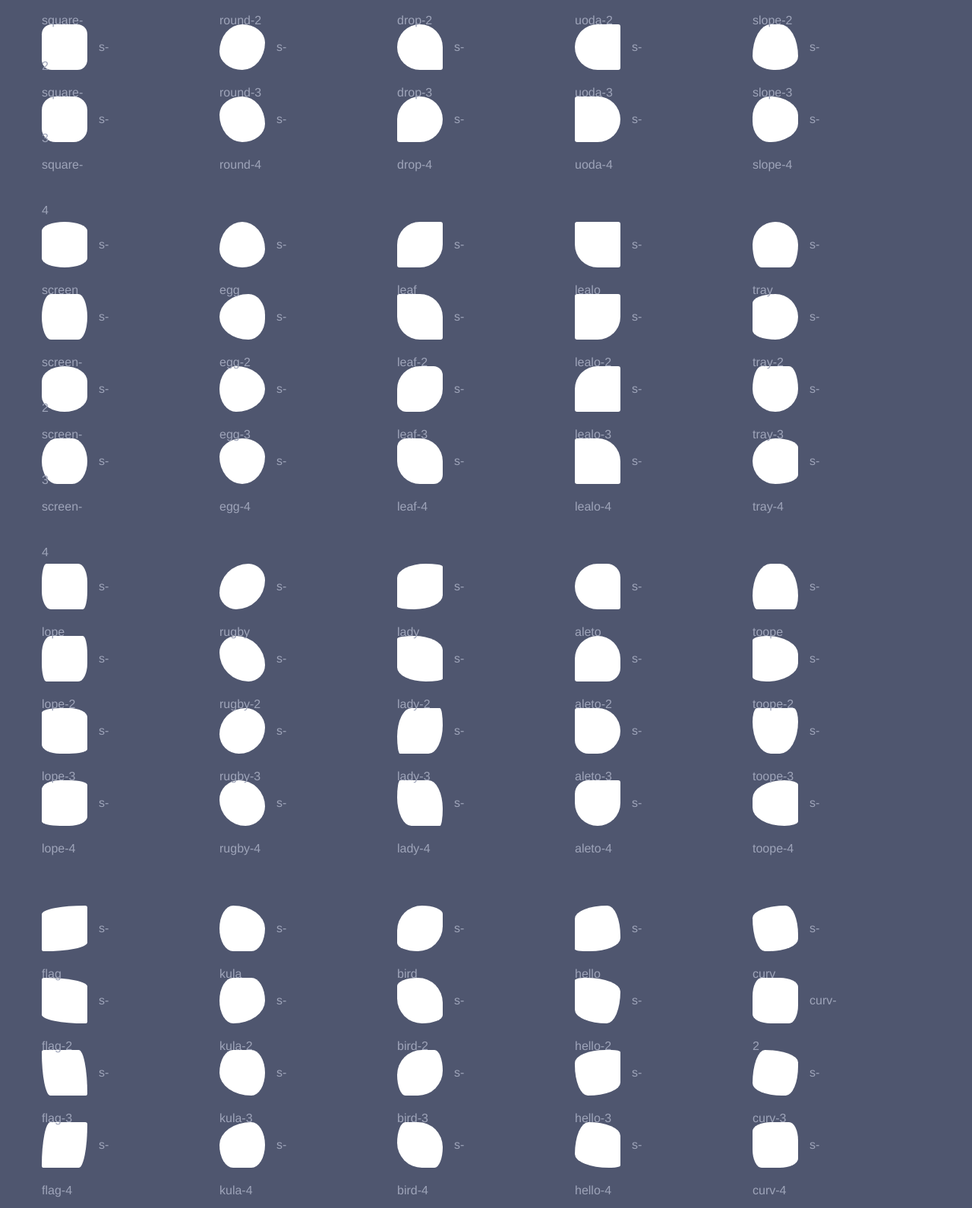
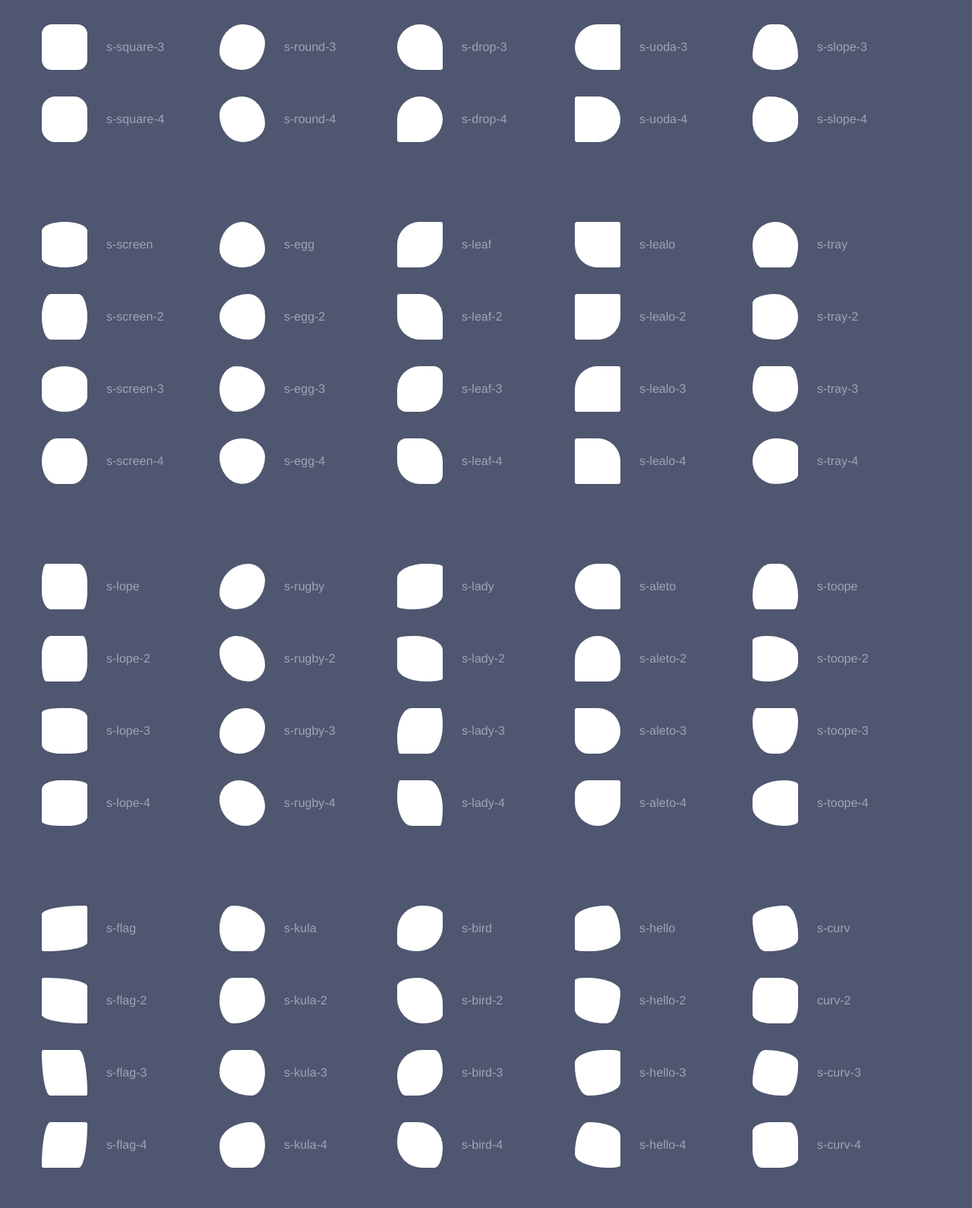
Before and after one commit to zafree/shapes, a website: page index.html in a window 1280 px wide. Shown: the part 331-1921 px from the top of the page at 76% size. Drawn offline with Linux system fonts and the light colour scheme.

Commit message:
[Refactor] now shapes are in a div with a float that looks better

```diff
--- a/index.html
+++ b/index.html
@@ -25,9 +25,6 @@
 
 			.shape li {
 				list-style: none;
-				height: 60px;
-				width: 60px;
-				background: #fff;
 				margin-bottom: 35px;
 			}
 
@@ -35,8 +32,15 @@
 				margin-bottom: 0;
 			}
 
+			.shape li div{
+				height: 60px;
+				width: 60px;
+				background: #fff;
+				float: left;
+			}
+
 			.shape li span {
-				margin-left: 75px;
+				margin-left: 25px;
 				line-height: 60px;
 				font-size: 16px;
 			}
@@ -61,34 +65,34 @@
 					<!--1st -->
 					<div class="col">
 						<ul>
-							<li class="s-square"><span>s-square</span></li>
-							<li class="s-square-2"><span>s-square-2</span></li>
-							<li class="s-square-3"><span>s-square-3</span></li>
-							<li class="s-square-4"><span>s-square-4</span></li>
+							<li><div class="s-square"></div><span>s-square</span></li>
+							<li><div class="s-square-2"></div><span>s-square-2</span></li>
+							<li><div class="s-square-3"></div><span>s-square-3</span></li>
+							<li><div class="s-square-4"></div><span>s-square-4</span></li>
 						</ul>
 						<ul>
-							<li class="s-screen"><span>s-screen</span></li>
-							<li class="s-screen-2"><span>s-screen-2</span></li>
-							<li class="s-screen-3"><span>s-screen-3</span></li>
-							<li class="s-screen-4"><span>s-screen-4</span></li>
+							<li><div class="s-screen"></div><span>s-screen</span></li>
+							<li><div class="s-screen-2"></div><span>s-screen-2</span></li>
+							<li><div class="s-screen-3"></div><span>s-screen-3</span></li>
+							<li><div class="s-screen-4"></div><span>s-screen-4</span></li>
 						</ul>
 						<ul>
-							<li class="s-lope"><span>s-lope</span></li>
-							<li class="s-lope-2"><span>s-lope-2</span></li>
-							<li class="s-lope-3"><span>s-lope-3</span></li>
-							<li class="s-lope-4"><span>s-lope-4</span></li>
+							<li><div class="s-lope"></div><span>s-lope</span></li>
+							<li><div class="s-lope-2"></div><span>s-lope-2</span></li>
+							<li><div class="s-lope-3"></div><span>s-lope-3</span></li>
+							<li><div class="s-lope-4"></div><span>s-lope-4</span></li>
 						</ul>
 						<ul>
-							<li class="s-flag"><span>s-flag</span></li>
-							<li class="s-flag-2"><span>s-flag-2</span></li>
-							<li class="s-flag-3"><span>s-flag-3</span></li>
-							<li class="s-flag-4"><span>s-flag-4</span></li>
+							<li><div class="s-flag"></div><span>s-flag</span></li>
+							<li><div class="s-flag-2"></div><span>s-flag-2</span></li>
+							<li><div class="s-flag-3"></div><span>s-flag-3</span></li>
+							<li><div class="s-flag-4"></div><span>s-flag-4</span></li>
 						</ul>
 						<ul>
-							<li class="s-rag"><span>s-rag</span></li>
-							<li class="s-rag-2"><span>s-rag-2</span></li>
-							<li class="s-rag-3"><span>s-rag-3</span></li>
-							<li class="s-rag-4"><span>s-rag-4</span></li>
+							<li><div class="s-rag"></div><span>s-rag</span></li>
+							<li><div class="s-rag-2"></div><span>s-rag-2</span></li>
+							<li><div class="s-rag-3"></div><span>s-rag-3</span></li>
+							<li><div class="s-rag-4"></div><span>s-rag-4</span></li>
 						</ul>
 					</div>
 					<!--/ 1st -->
@@ -96,46 +100,46 @@
 					<!--2nd -->
 					<div class="col">
 						<ul>
-							<li class="s-round"><span>s-round</span></li>
-							<li class="s-round-2"><span>s-round-2</span></li>
-							<li class="s-round-3"><span>s-round-3</span></li>
-							<li class="s-round-4"><span>s-round-4</span></li>
+							<li><div class="s-round"></div><span>s-round</span></li>
+							<li><div class="s-round-2"></div><span>s-round-2</span></li>
+							<li><div class="s-round-3"></div><span>s-round-3</span></li>
+							<li><div class="s-round-4"></div><span>s-round-4</span></li>
 						</ul>
 						<ul>
-							<li class="s-egg"><span>s-egg</span></li>
-							<li class="s-egg-2"><span>s-egg-2</span></li>
-							<li class="s-egg-3"><span>s-egg-3</span></li>
-							<li class="s-egg-4"><span>s-egg-4</span></li>
+							<li><div class="s-egg"></div><span>s-egg</span></li>
+							<li><div class="s-egg-2"></div><span>s-egg-2</span></li>
+							<li><div class="s-egg-3"></div><span>s-egg-3</span></li>
+							<li><div class="s-egg-4"></div><span>s-egg-4</span></li>
 						</ul>
 						<ul>
-							<li class="s-rugby"><span>s-rugby</span></li>
-							<li class="s-rugby-2"><span>s-rugby-2</span></li>
-							<li class="s-rugby-3"><span>s-rugby-3</span></li>
-							<li class="s-rugby-4"><span>s-rugby-4</span></li>
+							<li><div class="s-rugby"></div><span>s-rugby</span></li>
+							<li><div class="s-rugby-2"></div><span>s-rugby-2</span></li>
+							<li><div class="s-rugby-3"></div><span>s-rugby-3</span></li>
+							<li><div class="s-rugby-4"></div><span>s-rugby-4</span></li>
 						</ul>
 						<ul>
-							<li class="s-kula"><span>s-kula</span></li>
-							<li class="s-kula-2"><span>s-kula-2</span></li>
-							<li class="s-kula-3"><span>s-kula-3</span></li>
-							<li class="s-kula-4"><span>s-kula-4</span></li>
+							<li><div class="s-kula"></div><span>s-kula</span></li>
+							<li><div class="s-kula-2"></div><span>s-kula-2</span></li>
+							<li><div class="s-kula-3"></div><span>s-kula-3</span></li>
+							<li><div class="s-kula-4"></div><span>s-kula-4</span></li>
 						</ul>
 						<ul>
-							<li class="s-glap"><span>s-glap</span></li>
-							<li class="s-glap-2"><span>s-glap-2</span></li>
-							<li class="s-glap-3"><span>s-glap-3</span></li>
-							<li class="s-glap-4"><span>s-glap-4</span></li>
+							<li><div class="s-glap"></div><span>s-glap</span></li>
+							<li><div class="s-glap-2"></div><span>s-glap-2</span></li>
+							<li><div class="s-glap-3"></div><span>s-glap-3</span></li>
+							<li><div class="s-glap-4"></div><span>s-glap-4</span></li>
 						</ul>
 						<ul>
-							<li class="s-pick"><span>s-pick</span></li>
-							<li class="s-pick-2"><span>s-pick-2</span></li>
-							<li class="s-pick-3"><span>s-pick-3</span></li>
-							<li class="s-pick-4"><span>s-pick-4</span></li>
+							<li><div class="s-pick"></div><span>s-pick</span></li>
+							<li><div class="s-pick-2"></div><span>s-pick-2</span></li>
+							<li><div class="s-pick-3"></div><span>s-pick-3</span></li>
+							<li><div class="s-pick-4"></div><span>s-pick-4</span></li>
 						</ul>
 						<ul>
-							<li class="s-bomb"><span>s-bomb</span></li>
-							<li class="s-bomb-2"><span>s-bomb-2</span></li>
-							<li class="s-bomb-3"><span>s-bomb-3</span></li>
-							<li class="s-bomb-4"><span>s-bomb-4</span></li>
+							<li><div class="s-bomb"></div><span>s-bomb</span></li>
+							<li><div class="s-bomb-2"></div><span>s-bomb-2</span></li>
+							<li><div class="s-bomb-3"></div><span>s-bomb-3</span></li>
+							<li><div class="s-bomb-4"></div><span>s-bomb-4</span></li>
 						</ul>
 					</div>
 					<!--/ 2nd -->
@@ -143,34 +147,34 @@
 					<!--3rd -->
 					<div class="col">
 						<ul>
-							<li class="s-drop"><span>s-drop</span></li>
-							<li class="s-drop-2"><span>s-drop-2</span></li>
-							<li class="s-drop-3"><span>s-drop-3</span></li>
-							<li class="s-drop-4"><span>s-drop-4</span></li>
+							<li><div class="s-drop"></div><span>s-drop</span></li>
+							<li><div class="s-drop-2"></div><span>s-drop-2</span></li>
+							<li><div class="s-drop-3"></div><span>s-drop-3</span></li>
+							<li><div class="s-drop-4"></div><span>s-drop-4</span></li>
 						</ul>
 						<ul>
-							<li class="s-leaf"><span>s-leaf</span></li>
-							<li class="s-leaf-2"><span>s-leaf-2</span></li>
-							<li class="s-leaf-3"><span>s-leaf-3</span></li>
-							<li class="s-leaf-4"><span>s-leaf-4</span></li>
+							<li><div class="s-leaf"></div><span>s-leaf</span></li>
+							<li><div class="s-leaf-2"></div><span>s-leaf-2</span></li>
+							<li><div class="s-leaf-3"></div><span>s-leaf-3</span></li>
+							<li><div class="s-leaf-4"></div><span>s-leaf-4</span></li>
 						</ul>
 						<ul>
-							<li class="s-lady"><span>s-lady</span></li>
-							<li class="s-lady-2"><span>s-lady-2</span></li>
-							<li class="s-lady-3"><span>s-lady-3</span></li>
-							<li class="s-lady-4"><span>s-lady-4</span></li>
+							<li><div class="s-lady"></div><span>s-lady</span></li>
+							<li><div class="s-lady-2"></div><span>s-lady-2</span></li>
+							<li><div class="s-lady-3"></div><span>s-lady-3</span></li>
+							<li><div class="s-lady-4"></div><span>s-lady-4</span></li>
 						</ul>
 						<ul>
-							<li class="s-bird"><span>s-bird</span></li>
-							<li class="s-bird-2"><span>s-bird-2</span></li>
-							<li class="s-bird-3"><span>s-bird-3</span></li>
-							<li class="s-bird-4"><span>s-bird-4</span></li>
+							<li><div class="s-bird"></div><span>s-bird</span></li>
+							<li><div class="s-bird-2"></div><span>s-bird-2</span></li>
+							<li><div class="s-bird-3"></div><span>s-bird-3</span></li>
+							<li><div class="s-bird-4"></div><span>s-bird-4</span></li>
 						</ul>
 						<ul>
-							<li class="s-holo"><span>s-holo</span></li>
-							<li class="s-holo-2"><span>s-holo-2</span></li>
-							<li class="s-holo-3"><span>s-holo-3</span></li>
-							<li class="s-holo-4"><span>s-holo-4</span></li>
+							<li><div class="s-holo"></div><span>s-holo</span></li>
+							<li><div class="s-holo-2"></div><span>s-holo-2</span></li>
+							<li><div class="s-holo-3"></div><span>s-holo-3</span></li>
+							<li><div class="s-holo-4"></div><span>s-holo-4</span></li>
 						</ul>
 					</div>
 					<!--/ 3rd -->
@@ -178,34 +182,34 @@
 					<!--4th -->
 					<div class="col">
 						<ul>
-							<li class="s-uoda"><span>s-uoda</span></li>
-							<li class="s-uoda-2"><span>s-uoda-2</span></li>
-							<li class="s-uoda-3"><span>s-uoda-3</span></li>
-							<li class="s-uoda-4"><span>s-uoda-4</span></li>
+							<li><div class="s-uoda"></div><span>s-uoda</span></li>
+							<li><div class="s-uoda-2"></div><span>s-uoda-2</span></li>
+							<li><div class="s-uoda-3"></div><span>s-uoda-3</span></li>
+							<li><div class="s-uoda-4"></div><span>s-uoda-4</span></li>
 						</ul>
 						<ul>
-							<li class="s-lealo"><span>s-lealo</span></li>
-							<li class="s-lealo-2"><span>s-lealo-2</span></li>
-							<li class="s-lealo-3"><span>s-lealo-3</span></li>
-							<li class="s-lealo-4"><span>s-lealo-4</span></li>
+							<li><div class="s-lealo"></div><span>s-lealo</span></li>
+							<li><div class="s-lealo-2"></div><span>s-lealo-2</span></li>
+							<li><div class="s-lealo-3"></div><span>s-lealo-3</span></li>
+							<li><div class="s-lealo-4"></div><span>s-lealo-4</span></li>
 						</ul>
 						<ul>
-							<li class="s-aleto"><span>s-aleto</span></li>
-							<li class="s-aleto-2"><span>s-aleto-2</span></li>
-							<li class="s-aleto-3"><span>s-aleto-3</span></li>
-							<li class="s-aleto-4"><span>s-aleto-4</span></li>
+							<li><div class="s-aleto"></div><span>s-aleto</span></li>
+							<li><div class="s-aleto-2"></div><span>s-aleto-2</span></li>
+							<li><div class="s-aleto-3"></div><span>s-aleto-3</span></li>
+							<li><div class="s-aleto-4"></div><span>s-aleto-4</span></li>
 						</ul>
 						<ul>
-							<li class="s-hello"><span>s-hello</span></li>
-							<li class="s-hello-2"><span>s-hello-2</span></li>
-							<li class="s-hello-3"><span>s-hello-3</span></li>
-							<li class="s-hello-4"><span>s-hello-4</span></li>
+							<li><div class="s-hello"></div><span>s-hello</span></li>
+							<li><div class="s-hello-2"></div><span>s-hello-2</span></li>
+							<li><div class="s-hello-3"></div><span>s-hello-3</span></li>
+							<li><div class="s-hello-4"></div><span>s-hello-4</span></li>
 						</ul>
 						<ul>
-							<li class="s-kullo"><span>s-kullo</span></li>
-							<li class="s-kullo-2"><span>s-kullo-2</span></li>
-							<li class="s-kullo-3"><span>s-kullo-3</span></li>
-							<li class="s-kullo-4"><span>s-kullo-4</span></li>
+							<li><div class="s-kullo"></div><span>s-kullo</span></li>
+							<li><div class="s-kullo-2"></div><span>s-kullo-2</span></li>
+							<li><div class="s-kullo-3"></div><span>s-kullo-3</span></li>
+							<li><div class="s-kullo-4"></div><span>s-kullo-4</span></li>
 						</ul>
 					</div>
 					<!--/ 4th -->
@@ -213,34 +217,34 @@
 					<!--5th -->
 					<div class="col">
 						<ul>
-							<li class="s-slope"><span>s-slope</span></li>
-							<li class="s-slope-2"><span>s-slope-2</span></li>
-							<li class="s-slope-3"><span>s-slope-3</span></li>
-							<li class="s-slope-4"><span>s-slope-4</span></li>
+							<li><div class="s-slope"></div><span>s-slope</span></li>
+							<li><div class="s-slope-2"></div><span>s-slope-2</span></li>
+							<li><div class="s-slope-3"></div><span>s-slope-3</span></li>
+							<li><div class="s-slope-4"></div><span>s-slope-4</span></li>
 						</ul>
 						<ul>
-							<li class="s-tray"><span>s-tray</span></li>
-							<li class="s-tray-2"><span>s-tray-2</span></li>
-							<li class="s-tray-3"><span>s-tray-3</span></li>
-							<li class="s-tray-4"><span>s-tray-4</span></li>
+							<li><div class="s-tray"></div><span>s-tray</span></li>
+							<li><div class="s-tray-2"></div><span>s-tray-2</span></li>
+							<li><div class="s-tray-3"></div><span>s-tray-3</span></li>
+							<li><div class="s-tray-4"></div><span>s-tray-4</span></li>
 						</ul>
 						<ul>
-							<li class="s-toope"><span>s-toope</span></li>
-							<li class="s-toope-2"><span>s-toope-2</span></li>
-							<li class="s-toope-3"><span>s-toope-3</span></li>
-							<li class="s-toope-4"><span>s-toope-4</span></li>
+							<li><div class="s-toope"></div><span>s-toope</span></li>
+							<li><div class="s-toope-2"></div><span>s-toope-2</span></li>
+							<li><div class="s-toope-3"></div><span>s-toope-3</span></li>
+							<li><div class="s-toope-4"></div><span>s-toope-4</span></li>
 						</ul>
 						<ul>
-							<li class="s-curv"><span>s-curv</span></li>
-							<li class="s-curv-2"><span>curv-2</span></li>
-							<li class="s-curv-3"><span>s-curv-3</span></li>
-							<li class="s-curv-4"><span>s-curv-4</span></li>
+							<li><div class="s-curv"></div><span>s-curv</span></li>
+							<li><div class="s-curv-2"></div><span>curv-2</span></li>
+							<li><div class="s-curv-3"></div><span>s-curv-3</span></li>
+							<li><div class="s-curv-4"></div><span>s-curv-4</span></li>
 						</ul>
 						<ul>
-							<li class="s-bucket"><span>s-bucket</span></li>
-							<li class="s-bucket-2"><span>s-bucket-2</span></li>
-							<li class="s-bucket-3"><span>s-bucket-3</span></li>
-							<li class="s-bucket-4"><span>s-bucket-4</span></li>
+							<li><div class="s-bucket"></div><span>s-bucket</span></li>
+							<li><div class="s-bucket-2"></div><span>s-bucket-2</span></li>
+							<li><div class="s-bucket-3"></div><span>s-bucket-3</span></li>
+							<li><div class="s-bucket-4"></div><span>s-bucket-4</span></li>
 						</ul>
 					</div>
 					<!--/ 5th -->
```
